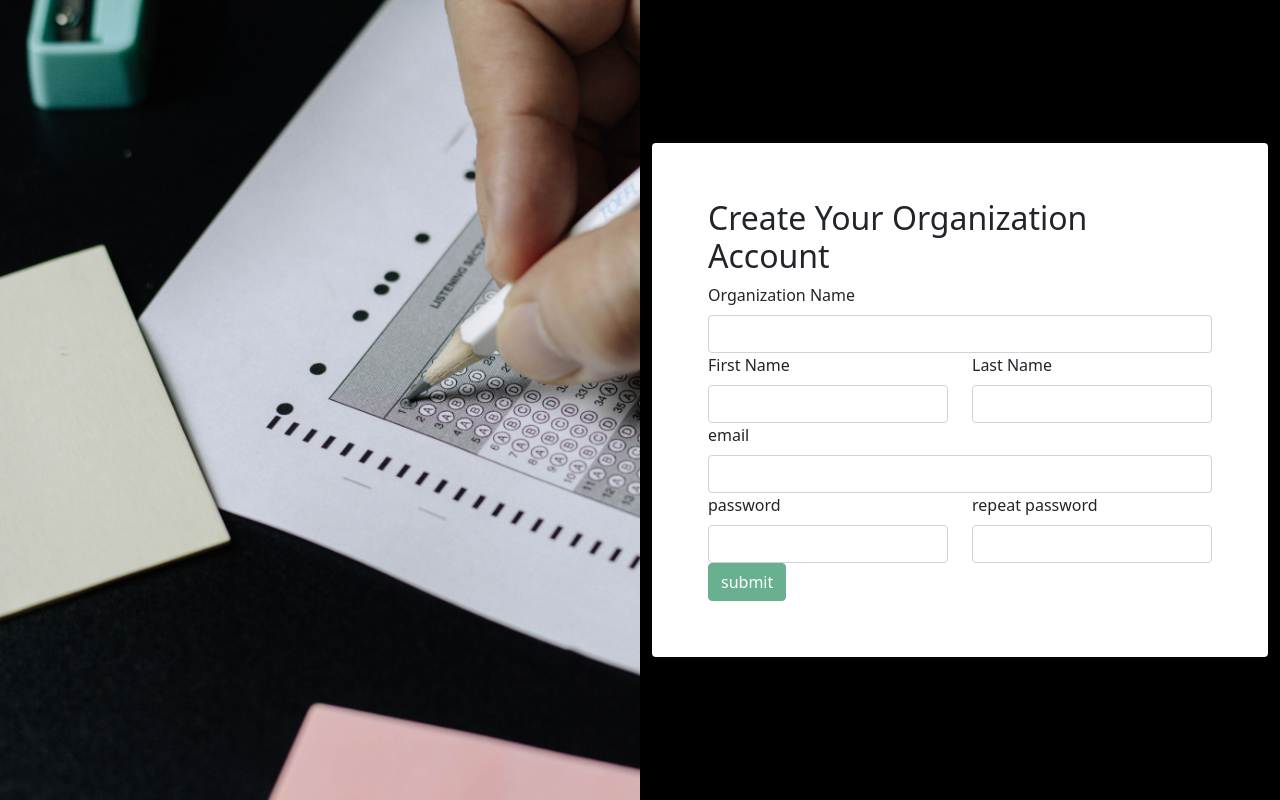
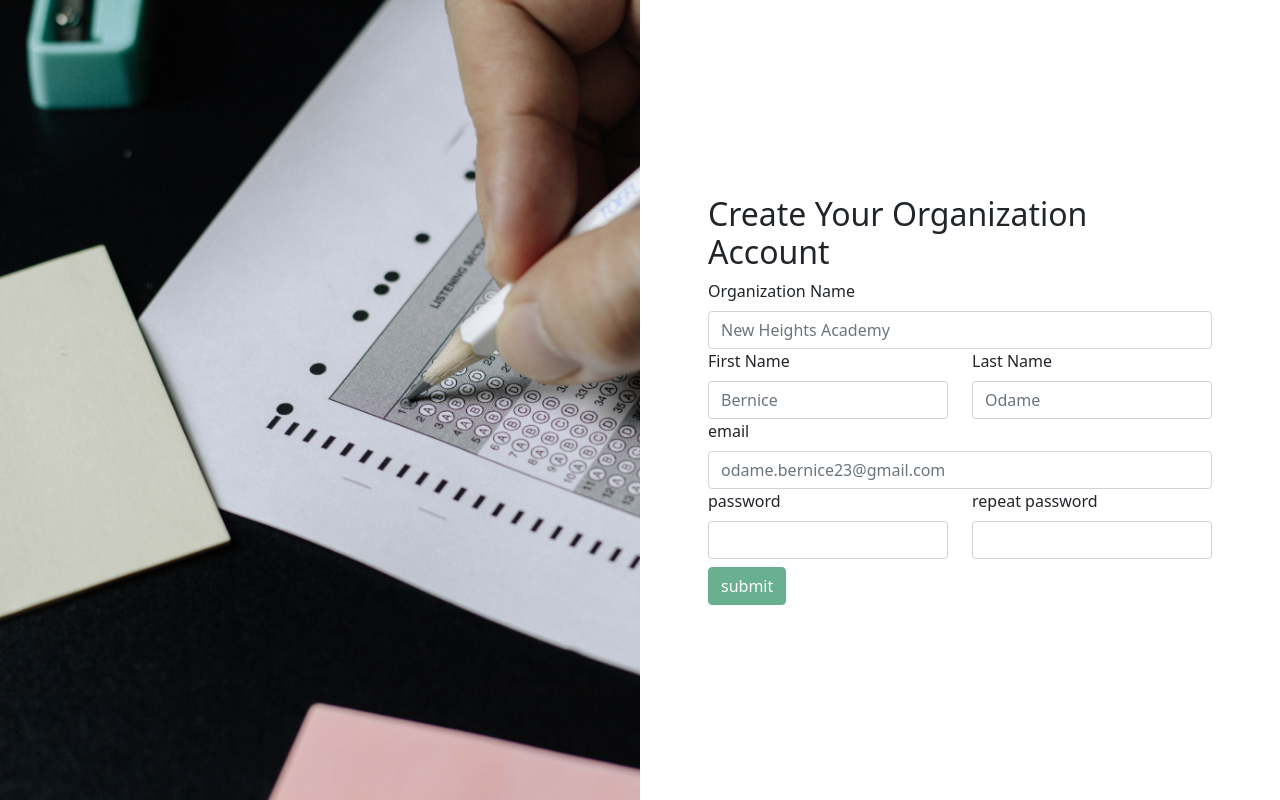
Before and after one commit to DevHouse360/exam-app-signup, a React (Create React App) app: page / in a window 1280 px wide. Built offline with nearby package versions, Linux system fonts and the light colour scheme.

Commit message:
added size to images

```diff
--- a/public/index.html
+++ b/public/index.html
@@ -9,12 +9,7 @@
       name="description"
       content="Web site created using create-react-app"
     />
-    <link rel="apple-touch-icon" href="%PUBLIC_URL%/logo192.png" />
-    <!--
-      manifest.json provides metadata used when your web app is installed on a
-      user's mobile device or desktop. See https://developers.google.com/web/fundamentals/web-app-manifest/
-    -->
-    <link rel="manifest" href="%PUBLIC_URL%/manifest.json" />
+
     <!--
       Notice the use of %PUBLIC_URL% in the tags above.
       It will be replaced with the URL of the `public` folder during the build.
--- a/src/App.css
+++ b/src/App.css
@@ -5,4 +5,9 @@
 body {
   margin: 0;
   padding: 0;
+  font-family: "Courier New", Courier, monospace;
 }
+
+.inputs {
+  border: none;
+}
--- a/src/pages/Confirmation.js
+++ b/src/pages/Confirmation.js
@@ -17,14 +17,12 @@ const Confirmation = ({
     return (
       <Confirmation
         left={
-          <div className='content__messageCard'>
           <img
             src={`${process.env.PUBLIC_URL}/assets/images/welcome.png`}
             alt='error'
-              width='inherit'
-              height='inheirt'
+            width='auto'
+            height='80vh'
           />
-          </div>
         }
         right={
           <div className='content__messageCard'>
@@ -43,14 +41,12 @@ const Confirmation = ({
     return (
       <ConfirmationContent
         left={
-          <div className='content__messageCard'>
           <img
             src={`${process.env.PUBLIC_URL}/assets/images/error.png`}
             alt='error'
-              width='inherit'
-              height='inheirt'
+            width='auto'
+            height='100vh'
           />
-          </div>
         }
         right={
           <div className='content__messageCard'>
@@ -69,14 +65,12 @@ const Confirmation = ({
     return (
       <ConfirmationContent
         left={
-          <div className='content__messageCard'>
           <img
             src={`${process.env.PUBLIC_URL}/assets/images/error.png`}
             alt='error'
-              width='inherit'
-              height='inheirt'
+            max-width='auto'
+            height='100vh'
           />
-          </div>
         }
         right={
           <div className='content__messageCard'>
--- a/src/pages/SignUp.js
+++ b/src/pages/SignUp.js
@@ -2,6 +2,8 @@ import React, { useState } from "react";
 import axios from "axios";
 import { Button, Card, Col, Container, Form, Row } from "react-bootstrap";
 import { Field, Form as FinalForm } from "react-final-form";
+
+import "../App.css";
 
 const signUp_url =
   "https://auth0-microservice-6sditrkx2a-uc.a.run.app/api/v1.0/signup";
@@ -14,6 +16,34 @@ axios.defaults.headers.common["Content-Type"] = "application/json";
 axios.defaults.headers.common["Access-Control-Allow-Origin"] = "*";
 
 const SignUp = ({ handleSuccessResponse, handleErrorResponse }) => {
+  const formValidation = (values) => {
+    const errors = {};
+
+    if (!values.organization_name) {
+      errors.organization_name = "organization name is required";
+    }
+
+    if (!values.given_name) {
+      errors.given_name = "First name is required";
+    }
+
+    if (!values.family_name) {
+      errors.family_name = "Last name is required";
+    }
+
+    if (!values.email) {
+      errors.email = "Email is required";
+    }
+
+    if (!values.password) {
+      errors.password = "password is required";
+    }
+
+    if (values.password !== values.repeatPassword) {
+      errors.password = "Passwords fields do not match";
+    }
+  };
+
   const onSubmit = async (values) => {
     try {
       const data = {
@@ -34,14 +64,6 @@ const SignUp = ({ handleSuccessResponse, handleErrorResponse }) => {
     }
   };
 
-  const formValidation = (values) => {
-    const errors = {};
-
-    if (values.password !== values.repeatPassword) {
-      errors.repeatPassword = "Passwords fields do not match";
-    }
-  };
-
   return (
     <Container fluid>
       <Row>
@@ -50,19 +72,19 @@ const SignUp = ({ handleSuccessResponse, handleErrorResponse }) => {
           className='d-none d-xl-block p-0 vh-100'
           style={{
             backgroundImage: `url('${process.env.PUBLIC_URL}/assets/images/exam.jpg')`,
-            backgroundColor: "#000000",
+            backgroundColor: "#ffffff",
             backgroundSize: "cover",
           }}
         ></Col>
         <Col
-          className='vh-100 align-items-center d-flex bg-black overflow-hidden'
+          className='vh-100 align-items-center d-flex bg-white overflow-hidden'
           xl={6}
         >
-          <Card className='shadow border-0 ms-auto me-auto login-card p-2'>
+          <Card className='border-0 ms-auto me-auto login-card p-2'>
             <Card.Body className='rounded-0 text-left p-5'>
               <FinalForm
+                validate={formValidation}
                 onSubmit={onSubmit}
-                validate={formValidation}
                 render={({ handleSubmit, values, submitting, pristine }) => (
                   <Form onSubmit={handleSubmit}>
                     <Row>
@@ -75,7 +97,14 @@ const SignUp = ({ handleSuccessResponse, handleErrorResponse }) => {
                           render={({ input, meta }) => (
                             <Form.Group>
                               <Form.Label>Organization Name</Form.Label>
-                              <Form.Control type='text' {...input} />
+                              <Form.Control
+                                type='text'
+                                {...input}
+                                placeholder='New Heights Academy'
+                              />
+                              {meta.error && meta.touched && (
+                                <span>{meta.error}</span>
+                              )}
                             </Form.Group>
                           )}
                         />
@@ -88,7 +117,14 @@ const SignUp = ({ handleSuccessResponse, handleErrorResponse }) => {
                           render={({ input, meta }) => (
                             <Form.Group>
                               <Form.Label>First Name</Form.Label>
-                              <Form.Control type='text' {...input} />
+                              <Form.Control
+                                type='text'
+                                {...input}
+                                placeholder='Bernice'
+                              />
+                              {meta.error && meta.touched && (
+                                <span>{meta.error}</span>
+                              )}
                             </Form.Group>
                           )}
                         />
@@ -99,7 +135,14 @@ const SignUp = ({ handleSuccessResponse, handleErrorResponse }) => {
                           render={({ input, meta }) => (
                             <Form.Group>
                               <Form.Label>Last Name</Form.Label>
-                              <Form.Control type='text' {...input} />
+                              <Form.Control
+                                type='text'
+                                {...input}
+                                placeholder='Odame'
+                              />
+                              {meta.error && meta.touched && (
+                                <span>{meta.error}</span>
+                              )}
                             </Form.Group>
                           )}
                         />
@@ -112,7 +155,14 @@ const SignUp = ({ handleSuccessResponse, handleErrorResponse }) => {
                           render={({ input, meta }) => (
                             <Form.Group>
                               <Form.Label>email</Form.Label>
-                              <Form.Control type='email' {...input} />
+                              <Form.Control
+                                type='email'
+                                {...input}
+                                placeholder='odame.bernice23@gmail.com'
+                              />
+                              {meta.error && meta.touched && (
+                                <span>{meta.error}</span>
+                              )}
                             </Form.Group>
                           )}
                         />
@@ -126,6 +176,9 @@ const SignUp = ({ handleSuccessResponse, handleErrorResponse }) => {
                             <Form.Group>
                               <Form.Label>password</Form.Label>
                               <Form.Control type='password' {...input} />
+                              {meta.error && meta.touched && (
+                                <span>{meta.error}</span>
+                              )}
                             </Form.Group>
                           )}
                         />
@@ -145,6 +198,8 @@ const SignUp = ({ handleSuccessResponse, handleErrorResponse }) => {
                         />
                       </Col>
                     </Row>
+                    <Row>
+                      <Col className='mt-2'>
                         <Button
                           variant='success'
                           type='submit'
@@ -152,6 +207,8 @@ const SignUp = ({ handleSuccessResponse, handleErrorResponse }) => {
                         >
                           submit
                         </Button>
+                      </Col>
+                    </Row>
                   </Form>
                 )}
               />
--- a/src/pages/pages.css
+++ b/src/pages/pages.css
@@ -5,6 +5,7 @@
 body {
   margin: 0;
   padding: 0;
+  font-family: "Courier New", Courier, monospace;
 }
 
 .content {
@@ -15,9 +16,16 @@ body {
 }
 
 .content__left {
-  /* display: flex; */
   min-width: 50%;
   min-height: 100vh;
+  padding: 2rem;
+  margin: auto;
+}
+
+.content__left img {
+  width: auto;
+  height: 80vh;
+  margin: 0;
 }
 
 .content__right {
```
Lines whose indentation alone changed are shown as unchanged.
